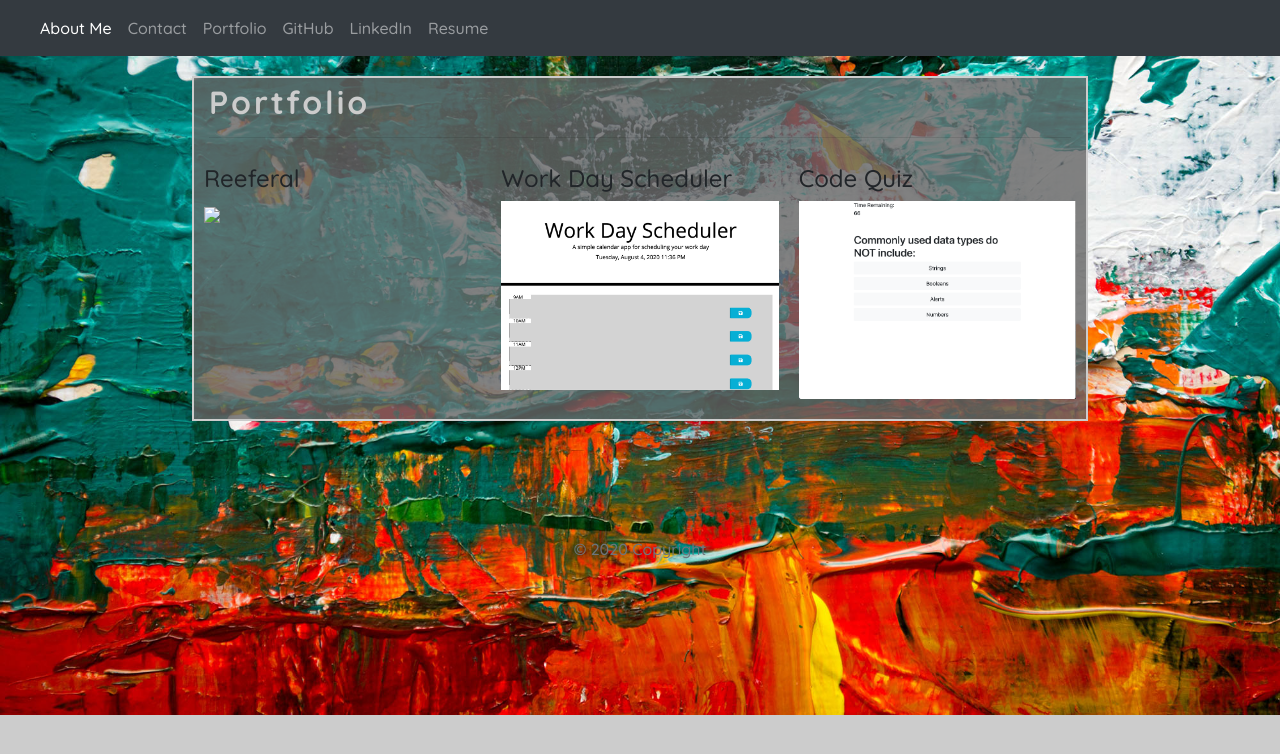
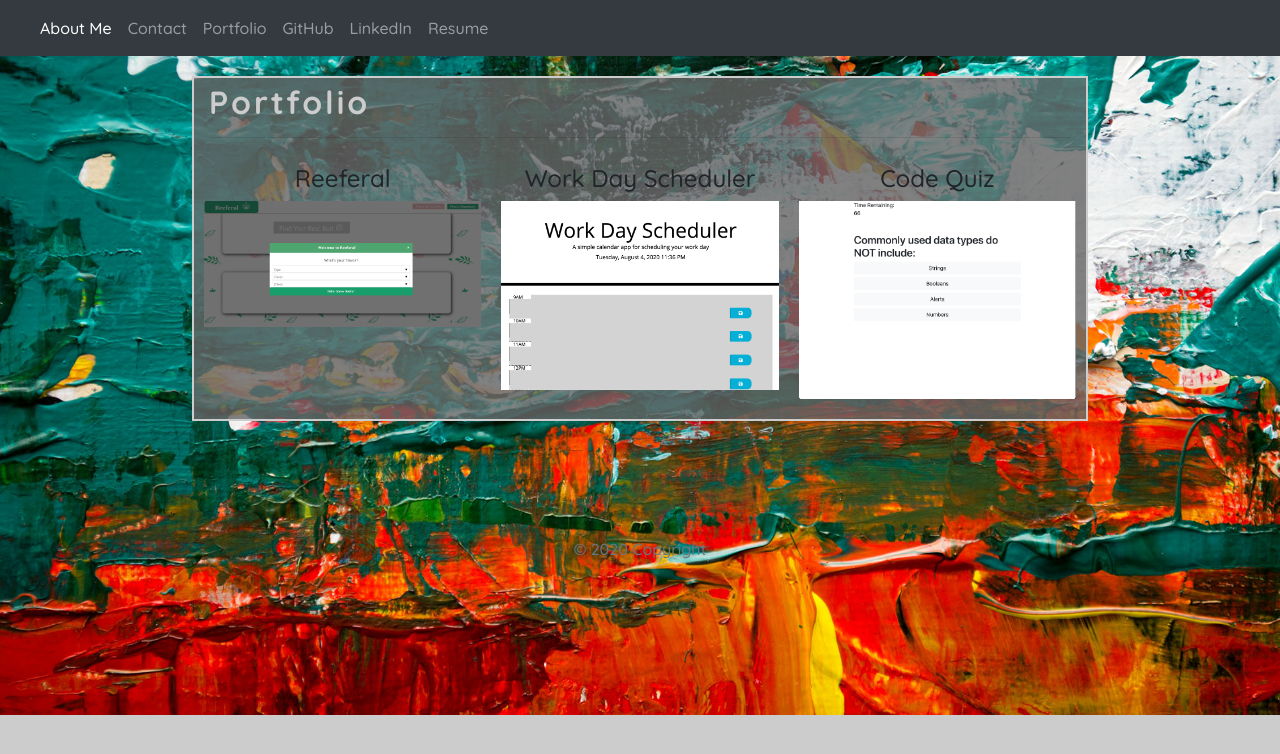
Before and after one commit to analexander/Updated-Portfolio, a plain HTML site: page portfolio.html in a window 1280 px wide. Drawn offline with nearby package versions, Linux system fonts and the light colour scheme.

Commit message:
fixed photo names in img tags

```diff
--- a/Assets/CSS/style.css
+++ b/Assets/CSS/style.css
@@ -20,6 +20,10 @@ h2 {
     font-weight: bold;
     color: #cccccc;
     letter-spacing: 3px;
+}
+
+h4 {
+    text-align: center;
 }
 
 p {
--- a/portfolio.html
+++ b/portfolio.html
@@ -50,7 +50,7 @@
       <div class="row">
         <div class="col-sm float-left">
           <h4>Reeferal</h4>
-          <a href="https://github.com/analexander/Reeferal"><img src="Assets/Images/reeferalPage.png" class="img-fluid"></a><br>
+          <a href="https://github.com/analexander/Reeferal"><img src="Assets/Images/reeferal-page.png" class="img-fluid"></a><br>
         </div>
         <div class="col-sm float-left">
           <h4>Work Day Scheduler</h4>
```
Also changed, not shown: index.html (+1 -1 lines).
